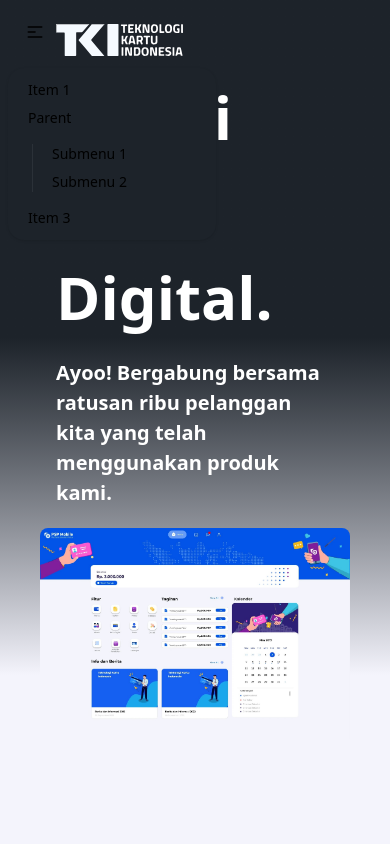
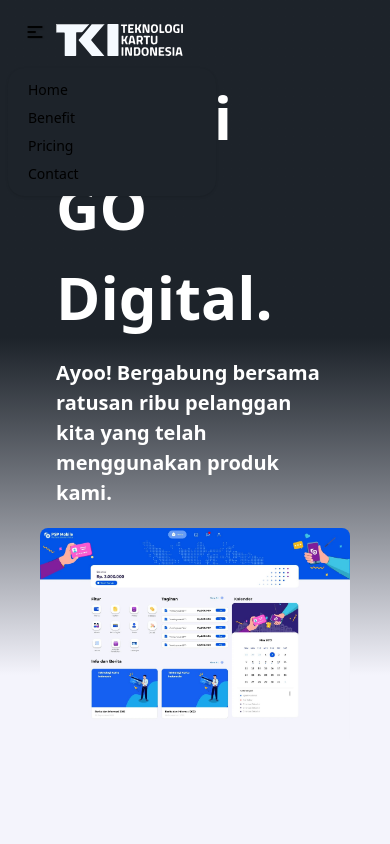
Before and after one commit to arief0303/solusi-go-digital-landing-page, a Next.js app: page / in a window 390 px wide. Both pictures are taken after a click on the button 35 px from the left and 32 px from the top of the page. Shown: the top 844 px of the page. Built offline with nearby package versions, Linux system fonts and the light colour scheme.

Commit message:
header svg custom outline shadow for mobile to ensure visibility

```diff
--- a/src/components/Header.jsx
+++ b/src/components/Header.jsx
@@ -21,10 +21,24 @@ const Header = () => {
             <div className="navbar-start">
                 <div className="dropdown">
                     <div tabIndex={0} role="button" className="btn btn-ghost lg:hidden">
-                        <svg xmlns="http://www.w3.org/2000/svg" className="h-5 w-5" fill="none" viewBox="0 0 24 24" stroke="currentColor"><path strokeLinecap="round" strokeLinejoin="round" strokeWidth="2" d="M4 6h16M4 12h8m-8 6h16" /></svg>
+                        <svg xmlns="http://www.w3.org/2000/svg" className="h-5 w-5" fill="none" viewBox="0 0 24 24" stroke="currentColor"><path strokeLinecap="round" strokeLinejoin="round" strokeWidth="2" d="M4 6h16M4 12h8m-8 6h16" />
+                            <defs>
+                                <filter id="shadow" x="-20%" y="-20%" width="140%" height="140%">
+                                    <feGaussianBlur in="SourceAlpha" stdDeviation="1" />
+                                    <feOffset dx="1" dy="1" result="offsetblur" />
+                                    <feComponentTransfer>
+                                        <feFuncA type="linear" slope="0.3" />
+                                    </feComponentTransfer>
+                                    <feMerge>
+                                        <feMergeNode />
+                                        <feMergeNode in="SourceGraphic" />
+                                    </feMerge>
+                                </filter>
+                            </defs>
+                            <path filter="url(#shadow)" strokeLinecap="round" strokeLinejoin="round" strokeWidth="2" d="M4 6h16M4 12h8m-8 6h16" /></svg>
                     </div>
                     <ul tabIndex={0} className="menu menu-sm dropdown-content mt-3 z-[1] p-2 shadow bg-base-100 rounded-box w-52">
-                        <li><a>Item 1</a></li>
+                        {/* <li><a>Item 1</a></li>
                         <li>
                             <a>Parent</a>
                             <ul className="p-2">
@@ -32,7 +46,11 @@ const Header = () => {
                                 <li><a>Submenu 2</a></li>
                             </ul>
                         </li>
-                        <li><a>Item 3</a></li>
+                        <li><a>Item 3</a></li> */}
+                        <li><a>Home</a></li>
+                        <li><a>Benefit</a></li>
+                        <li><a>Pricing</a></li>
+                        <li><a>Contact</a></li>
                     </ul>
                 </div>
                 {/* <a className="btn btn-ghost text-xl">daisyUI</a> */}
```
